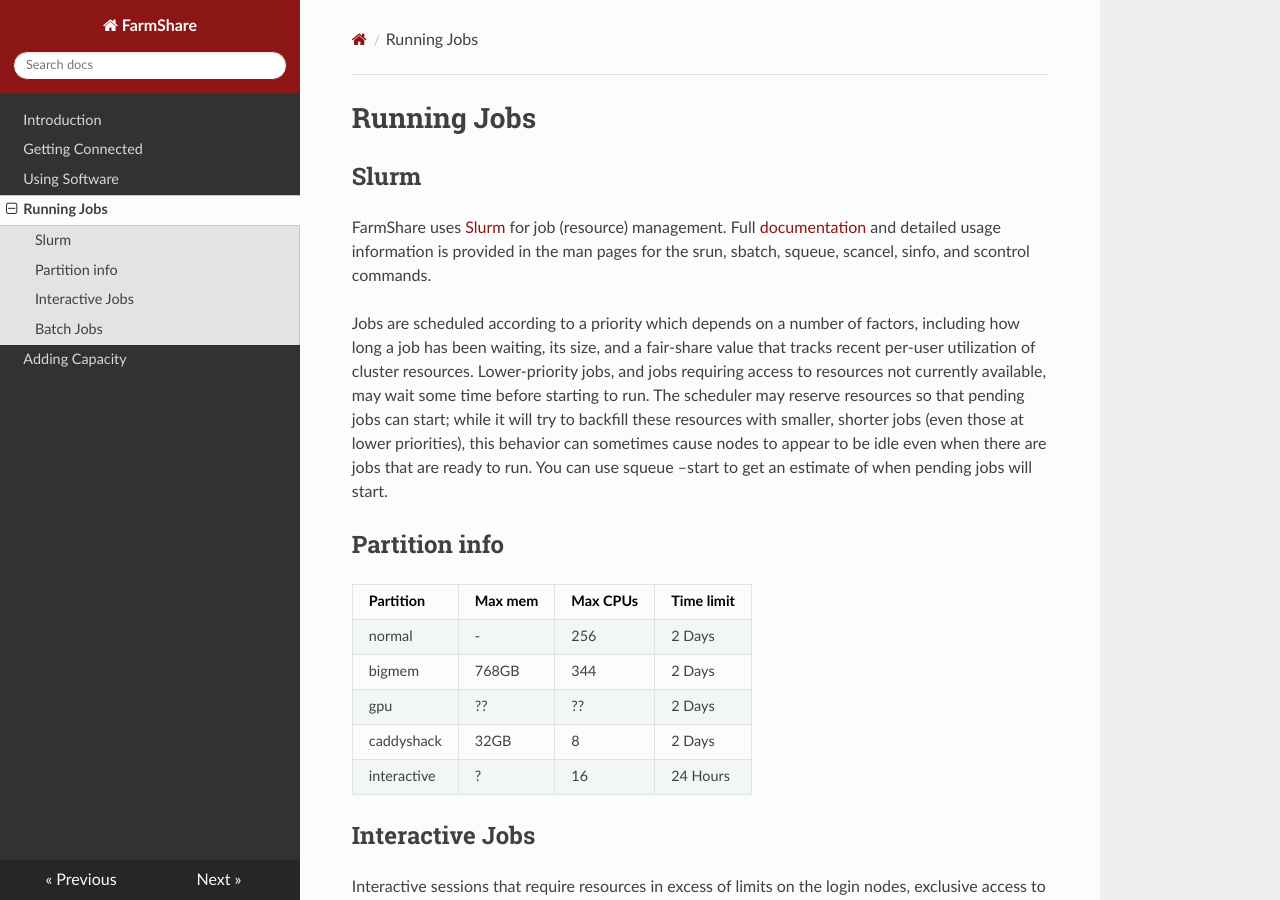
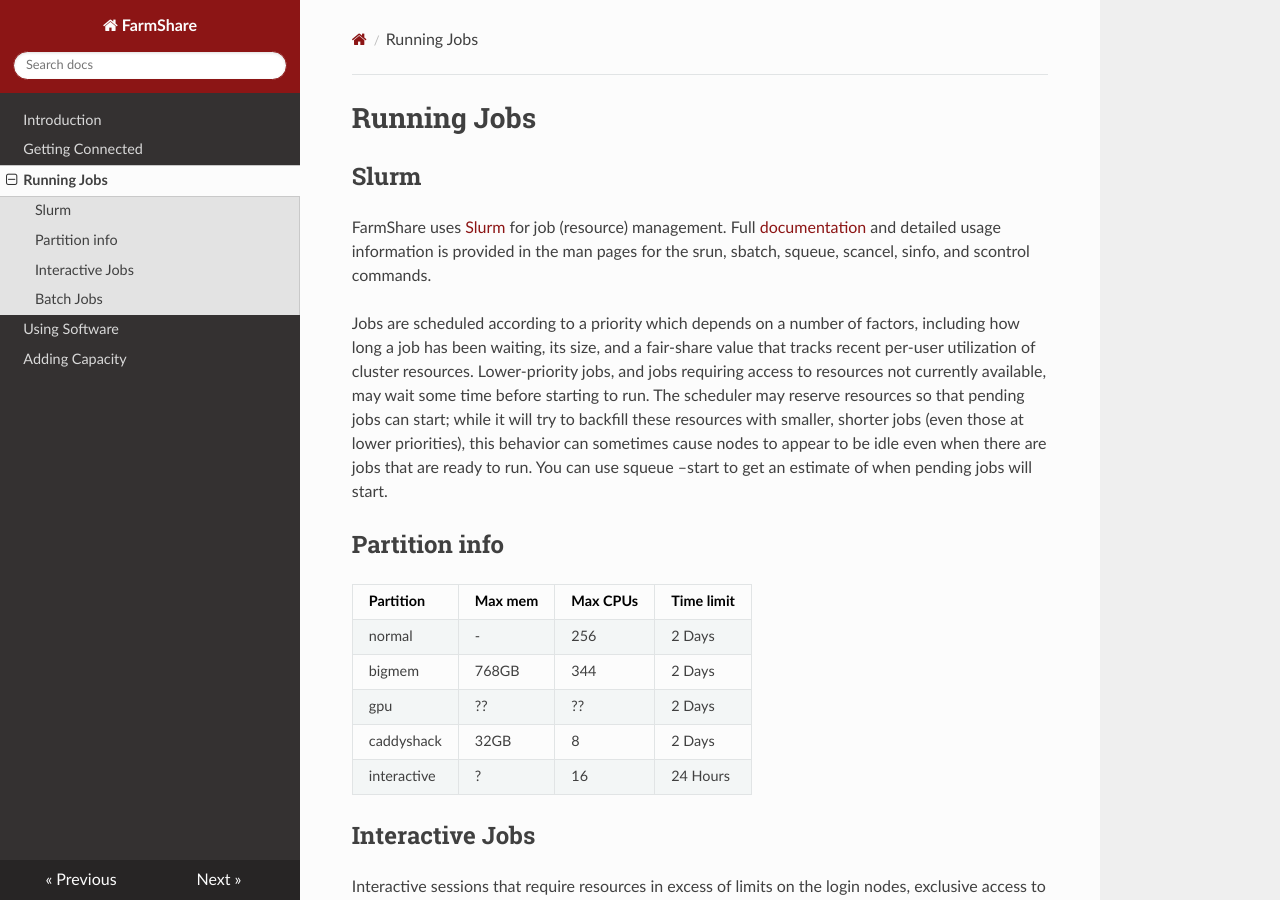
Before and after one commit to stanford-rc/farmshare-docs, an MkDocs documentation site: the page built from docs/slurm.md, in a window 1280 px wide and 900 px high. Built offline with MkDocs 1.6.1, drawn with Linux system fonts in a browser that asks for light colours; nearby versions of some CDN libraries; part of the change alters nothing that is shown.

```diff
--- a/mkdocs.yml
+++ b/mkdocs.yml
@@ -15,6 +15,6 @@ markdown_extensions:
 nav:
   - Introduction: index.md
   - "Getting Connected": connected.md
+  - "Running Jobs": slurm.md
   - "Using Software": software.md
-  - "Running Jobs": slurm.md
   - "Adding Capacity": capacity.md
```
